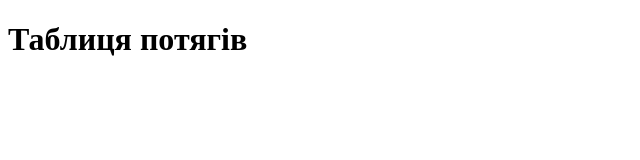
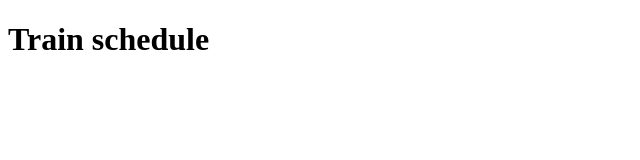
Before and after one commit to AndriiB0ndarenk0/test, a plain HTML site: page index.html in a window 1280 px wide. Shown: the whole page, without its empty margins (0-640 px from the left). Drawn offline with Linux system fonts and the light colour scheme.

Commit message:
Зробив заголовок відповідно до заявленої мови

```diff
--- a/index.html
+++ b/index.html
@@ -8,7 +8,8 @@
 </head>
 <body>
     <h1>
-        Таблиця потягів
+        Train schedule
    </h1>
+
 </body>
 </html>
```
